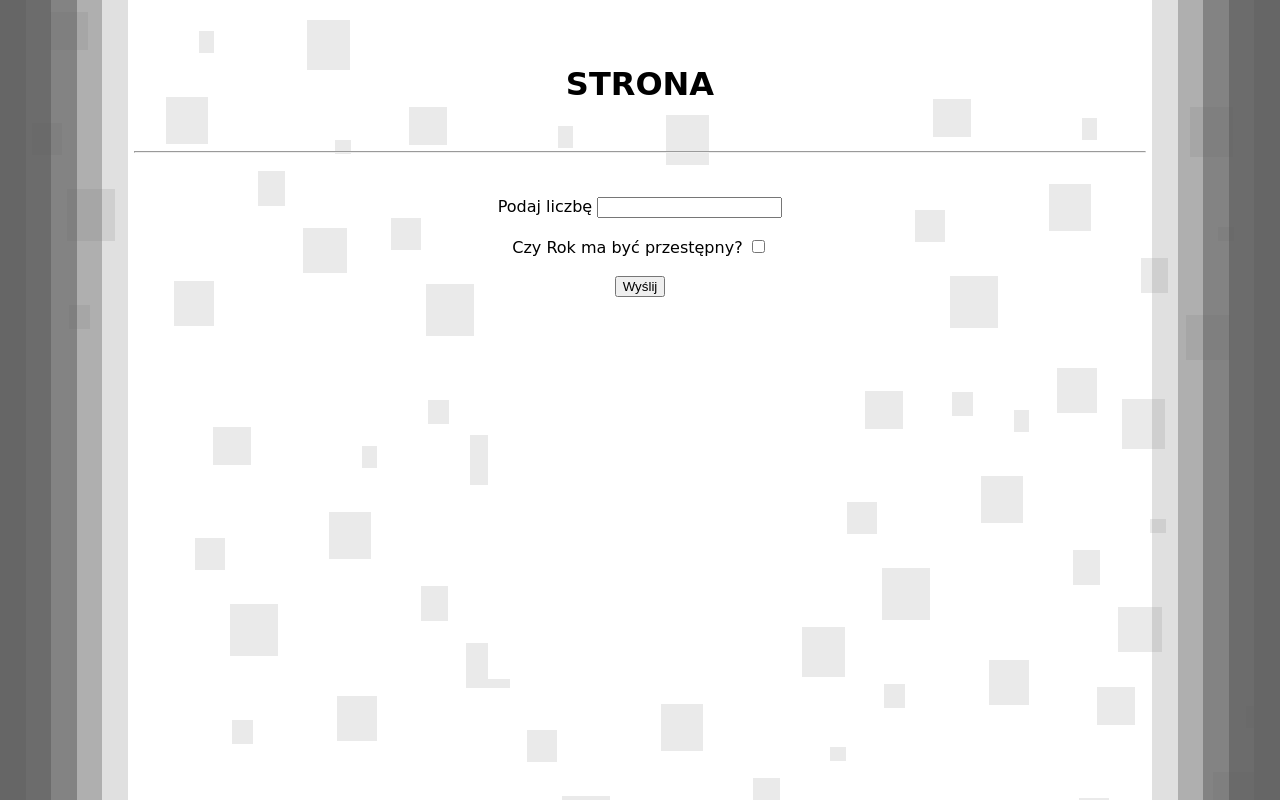
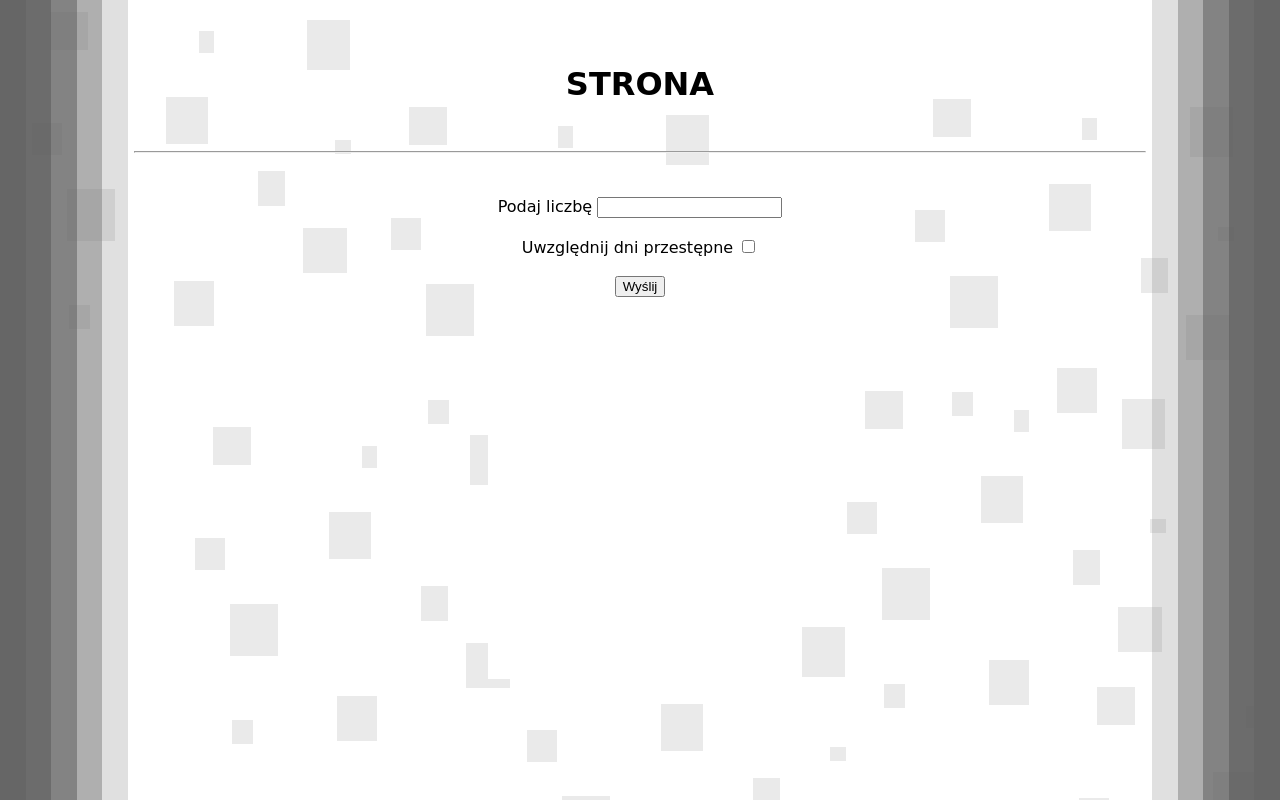
Before and after one commit to Rejfen/site, a PHP site: page / in a window 1280 px wide. Run offline with PHP 8.4, Linux system fonts and the light colour scheme.

Commit message:
change label for checkout form

```diff
--- a/index.php
+++ b/index.php
@@ -53,7 +53,7 @@
                             <label for="number">Podaj liczbę</label>
                             <input type="number" name="number" id="number">
                             <br /><br />
-                            <label for="leapyear">Czy Rok ma być przestępny?</label>
+                            <label for="leapyear">Uwzględnij dni przestępne</label>
                             <input type="checkbox" name="leapyear" id="leapyear">
                             <br /><br />
                             <input type="submit" name="submit" value="Wyślij">
```
